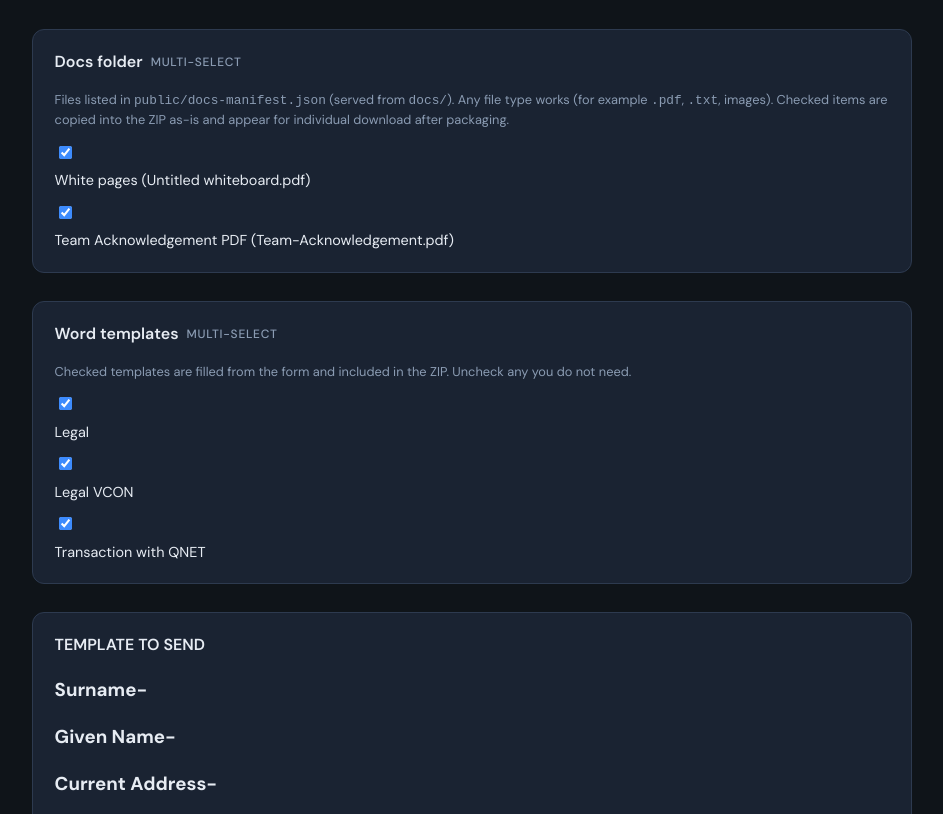
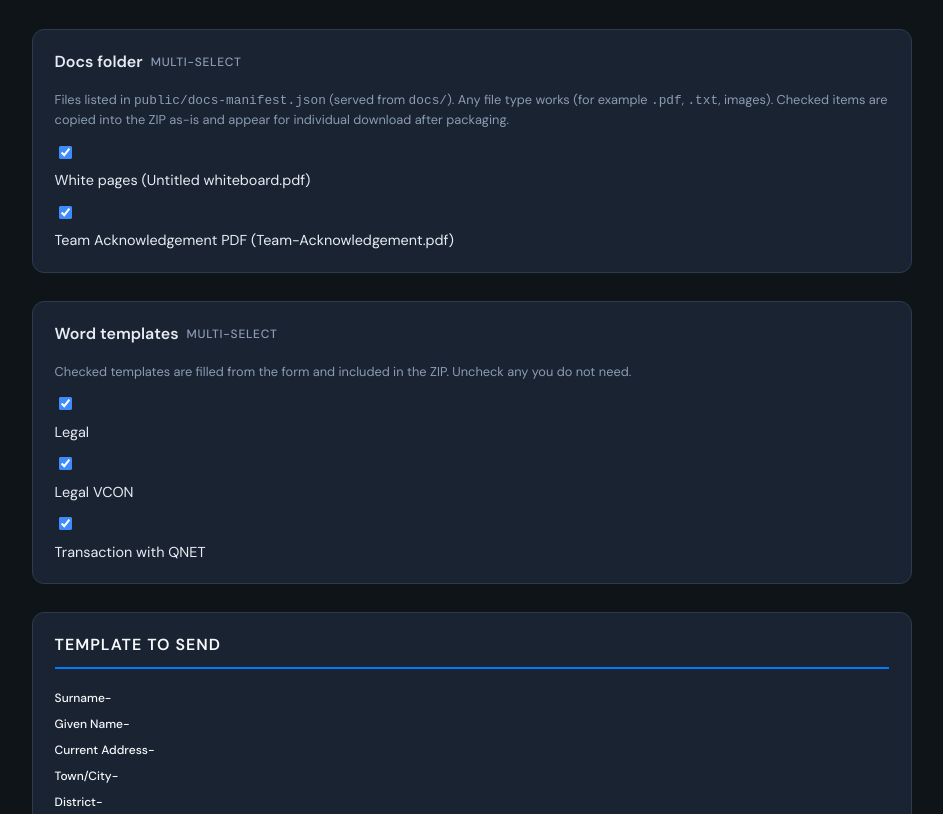
Before and after one commit to uchiha-itachi1453/legal_document, a website: page public/index.html in a window 1280 px wide. Shown: the part 122-936 px from the top of the page, without its empty margins (168-1111 px from the left). Drawn offline with Linux system fonts and the light colour scheme; no server answers.

Commit message:
Update styles.css

```diff
--- a/public/styles.css
+++ b/public/styles.css
@@ -335,6 +335,23 @@ button.btn-download:disabled {
   border: 0;
 }
 
+.template h2 {
+  font-size: 1rem;
+  color: #f8f9fa;
+  border-bottom: 2px solid #007bff;
+  padding-bottom: 10px;
+  margin-bottom: 20px;
+  text-align: center;
+  letter-spacing: 1px;
+}
+
+.template h3 {
+  font-size: 0.75rem;
+  color: #f8f9fa;
+  margin: 8px 0;
+  font-weight: 500;
+}
+
 .download-list {
   list-style: none;
   margin: 0.75rem 0 0;
```
